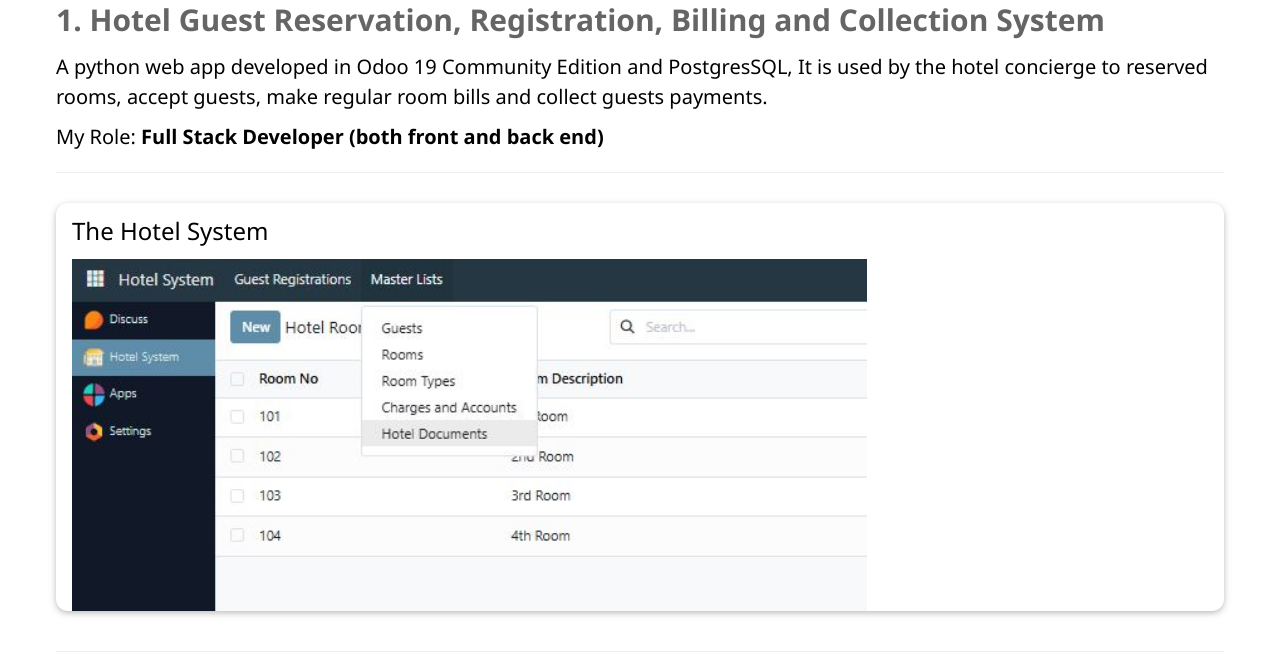
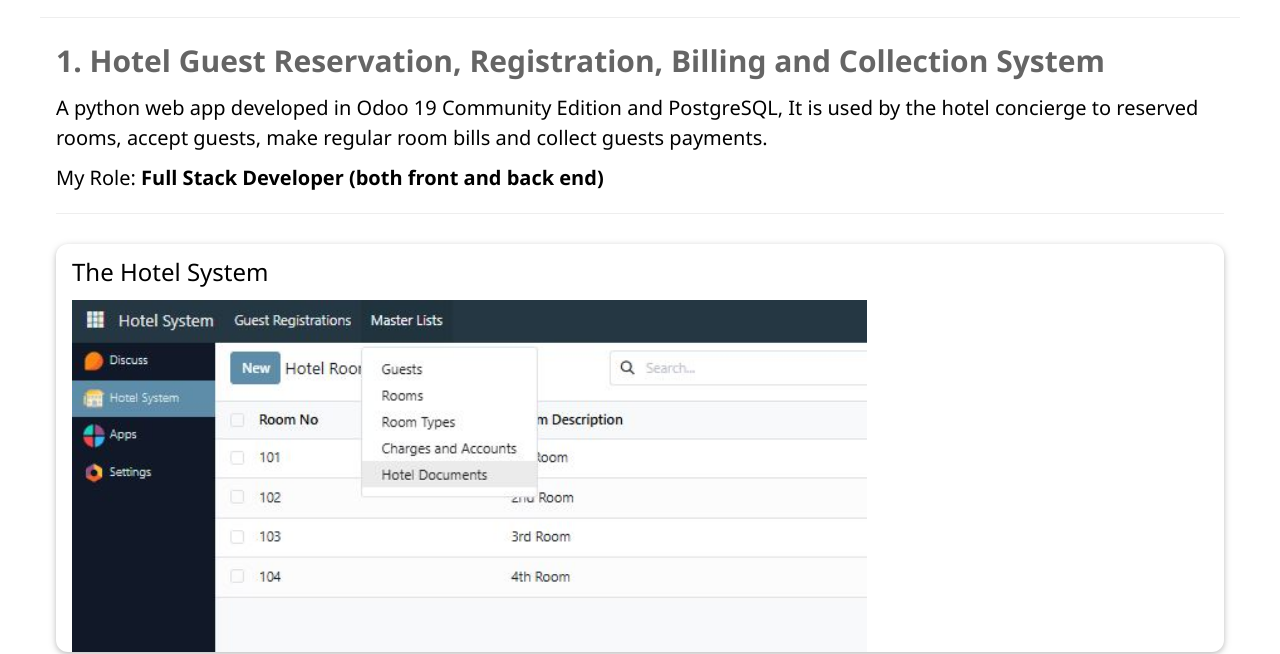
Before and after one commit to jrageralde/Portfolio, a plain HTML site: page portfolio.html in a window 1280 px wide. Shown: the part 148-802 px from the top of the page. Drawn offline with nearby package versions, Linux system fonts and the light colour scheme.

Commit message:
Update portfolio.html

```diff
--- a/portfolio.html
+++ b/portfolio.html
@@ -200,10 +200,10 @@
       <h2><i class="fa fa-briefcase"></i> My Job Portfolio</h2>
       <a href="index.html" class="home-shortcut"><i class="fa fa-home"></i> Home</a>
     </div>
-
+    <hr>
     <div class="w3-container">
       <h2 class="w3-opacity"><b>1. Hotel Guest Reservation, Registration, Billing and Collection System</b></h2>
-      <h4>A python web app developed in Odoo 19 Community Edition and PostgresSQL,  It is used by the hotel concierge to reserved rooms, accept guests, make regular room bills and collect guests payments.
+      <h4>A python web app developed in Odoo 19 Community Edition and PostgreSQL,  It is used by the hotel concierge to reserved rooms, accept guests, make regular room bills and collect guests payments.
       </h4>
       <h4>My Role: <b>Full Stack Developer (both front and back end)</b></h4>
       <hr>
```
